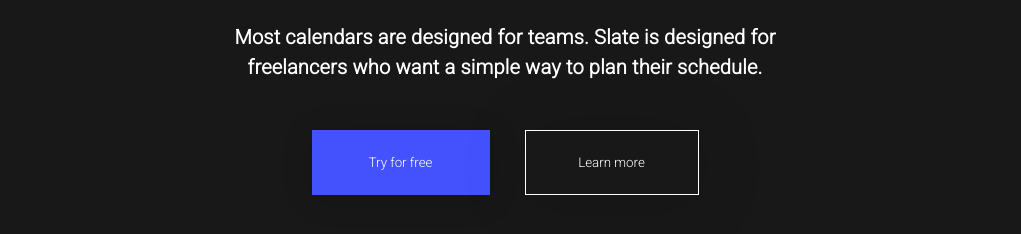
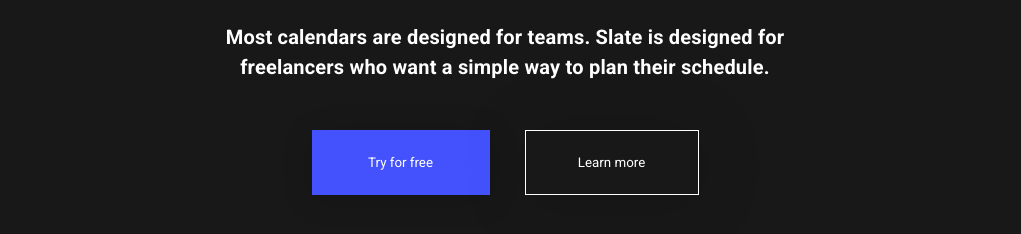
Before and after one commit to QuietL4ke/land, a plain HTML site: page index.html in a window 1280 px wide. Shown: the part 372-606 px from the top of the page, without its empty margins (135-1156 px from the left). Drawn offline with Linux system fonts and the light colour scheme.

Commit message:
fixed mistakes

```diff
--- a/index.html
+++ b/index.html
@@ -4,8 +4,7 @@
         <meta charset="UTF-8" />
         <meta name="viewport" content="width=device-width, initial-scale=1.0" />
         <link rel="stylesheet" href="styles/index.css" />
-        <link href="https://fonts.googleapis.com/css2?family=Roboto:wght@300&display=swap" rel="stylesheet">
-
+        <link href="https://fonts.googleapis.com/css2?family=Roboto:ital,wght@0,100;0,300;0,400;0,500;0,700;0,900;1,100;1,300;1,400;1,500;1,700;1,900&display=swap" rel="stylesheet">
         <title>Title</title>
     </head>
     <body>
@@ -29,8 +28,8 @@
               Most calendars are designed for teams. Slate is designed for freelancers who want a simple way to plan their schedule.
             </h2>
             <div class="buttons">
-            <button class = "try"> Try for free </button>
-            <button class = "learn"> Learn more </button>
+              <button class = "try"> Try for free </button>
+              <button class = "learn"> Learn more </button>
             </div>
           </header>
         <footer>
--- a/styles/index.css
+++ b/styles/index.css
@@ -1,6 +1,8 @@
 body{
 	background: #181818;
 	margin:  0px;
+	font-family: 'Roboto';
+	color: #FFFFFF;
 }
 
 .navbar {
@@ -11,8 +13,6 @@
 	justify-content: space-around;
 	align-items: center;
 	margin: 0 auto;
-	font-family: 'Roboto';
-	color: #FFFFFF;
 	font-size: 16px;
 	font-weight: 500;
 	letter-spacing: 0.2px;
@@ -54,9 +54,9 @@
 .login{
 	background: #181818;
 	font-size: 17px;
-	color: #FFFFFF;
 	padding: 13.5px 46px;
 	border: 1px solid #FFFFFF;
+	color: #FFFFFF;
 	box-sizing: border-box;
 	line-height: 25px;
 	filter: drop-shadow(0px 4px 31px rgba(0, 0, 0, 0.15));
@@ -74,7 +74,6 @@
 		justify-content: center;
 		align-items: center;
 		letter-spacing: 0.2px;
-		font-family: 'Roboto';
 		color: #FFFFFF;
 		margin-top: 35px;
 		font-weight: 500;
@@ -101,16 +100,11 @@
 	display: flex;
 	justify-content: space-between;
 	align-items: center;
-	align-content: center;
-	max-width: 387px;
-	font-family: 'Roboto';
 	font-style: normal;
 	font-weight: 500;
 	font-size: 17px;
 	line-height: 25px;
 	letter-spacing: 0.2px;
-	color: #FFFFFF;
-
 }
 
 .buttons .try{
```
